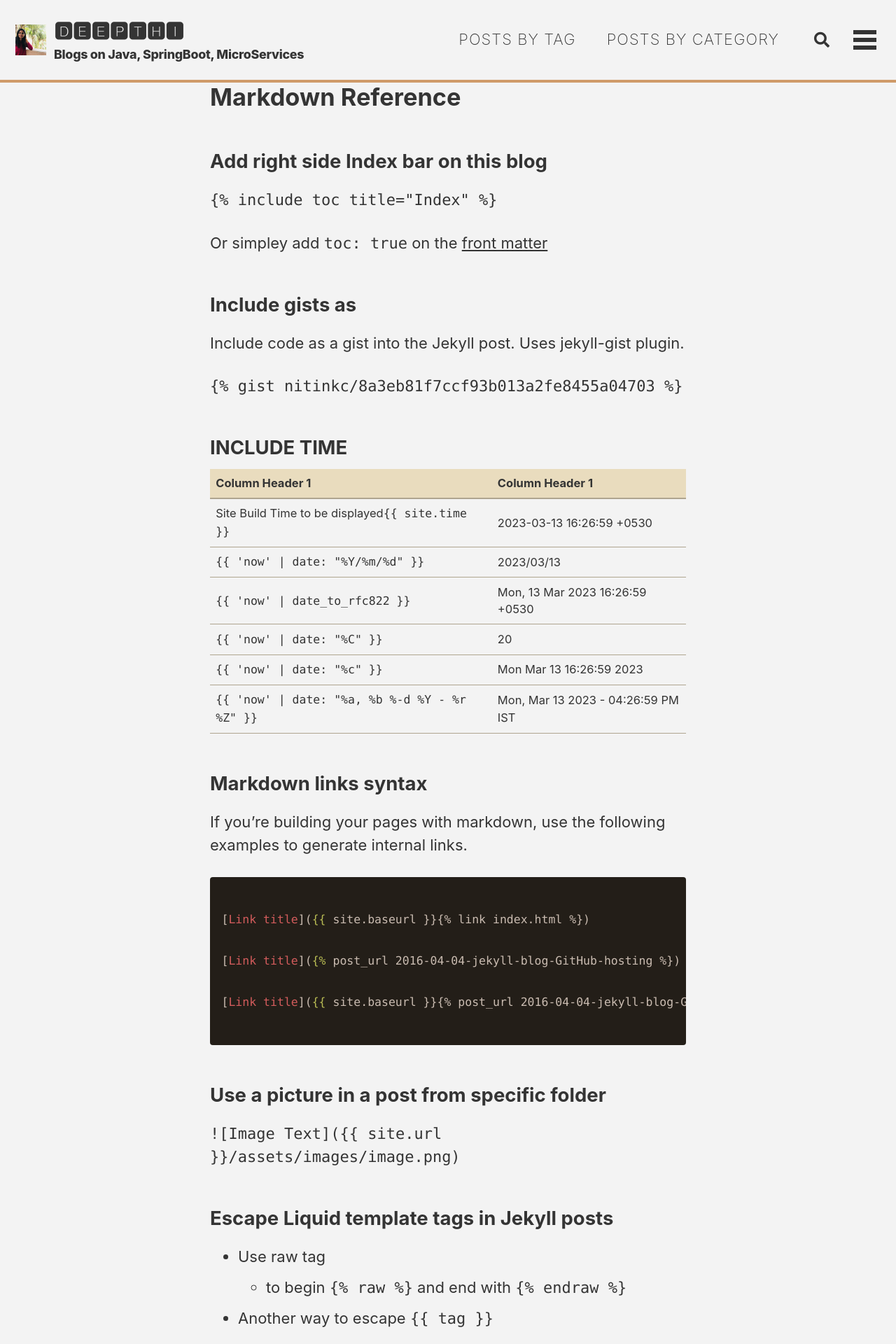
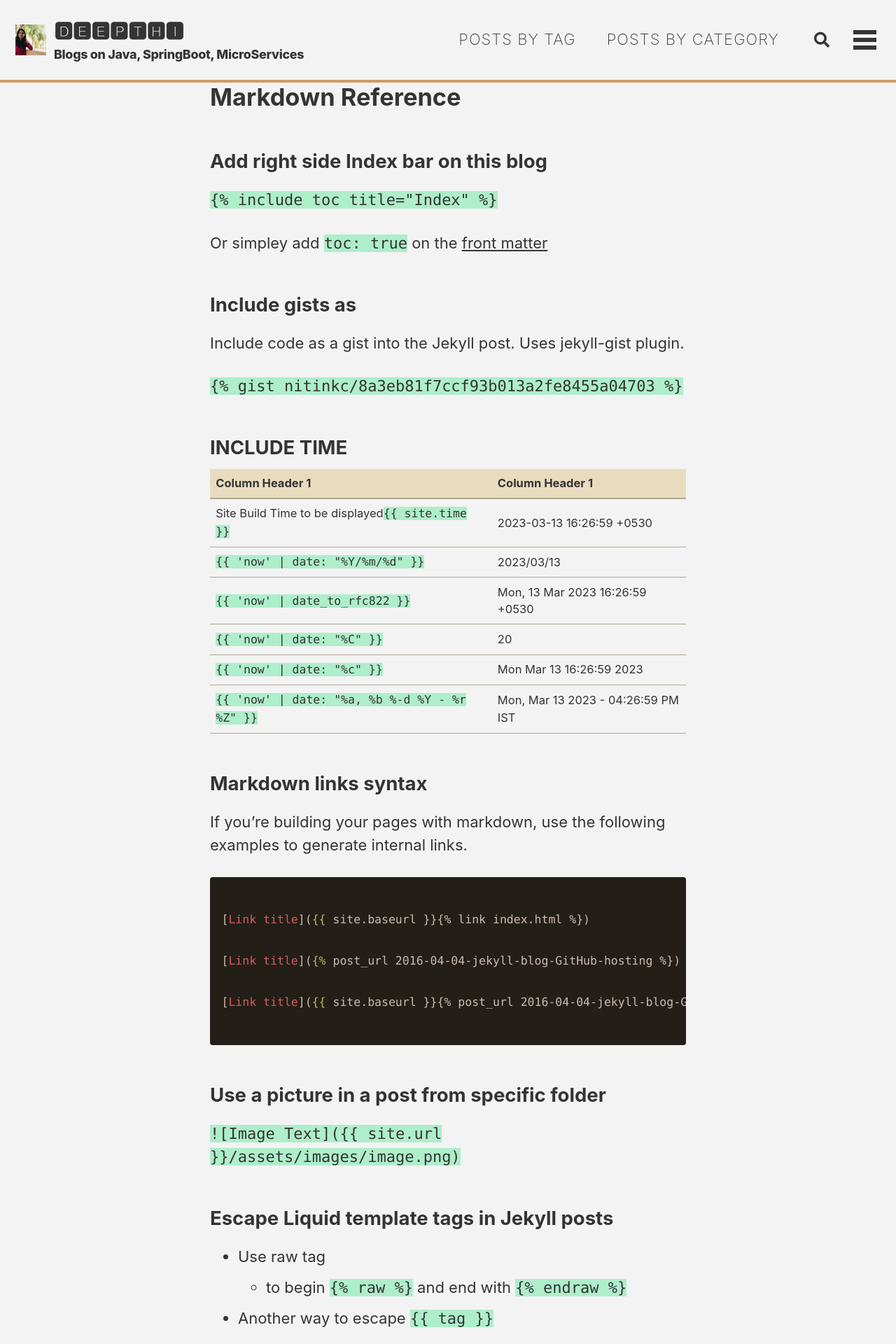
Before and after one commit to deepthivempati/deepthivempati.github.io, a Jekyll site: the page built from _posts/2022-10-15-markdown-help.md, in a window 1280 px wide. Shown: the top 1920 px of the page at 70% size. Built offline with Jekyll 4.4.1, drawn with Linux system fonts in a browser that asks for light colours; cached includes are drawn as plain includes; our own code applies the rules of GitHub Pages for plain Markdown files.

Commit message:
css property

```diff
--- a/assets/css/main.scss
+++ b/assets/css/main.scss
@@ -1,6 +1,5 @@
 ---
 # Only the main Sass file needs front matter (the dashes are enough)
-search: false
 ---
 
 @charset "utf-8";
@@ -121,4 +120,7 @@ $navicon-link-color-hover: mix(#fff, $text-color, 80%) !default;
     //font-size: 0.6875em;
     padding: 0.25rem 0.75rem;
   }
+  }
+p>code,a>code,li>code,figcaption>code,td>code {
+    background: #aeeeca;
 }
```
Also changed, not shown: _posts/java/2022-11-01-java-terms.md (+1 -1 lines).
